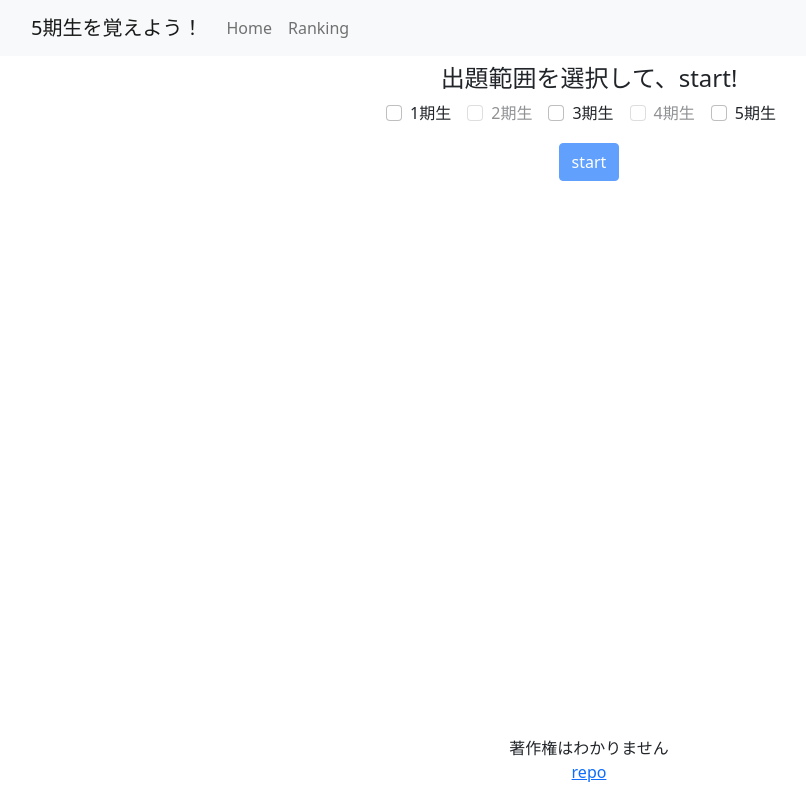
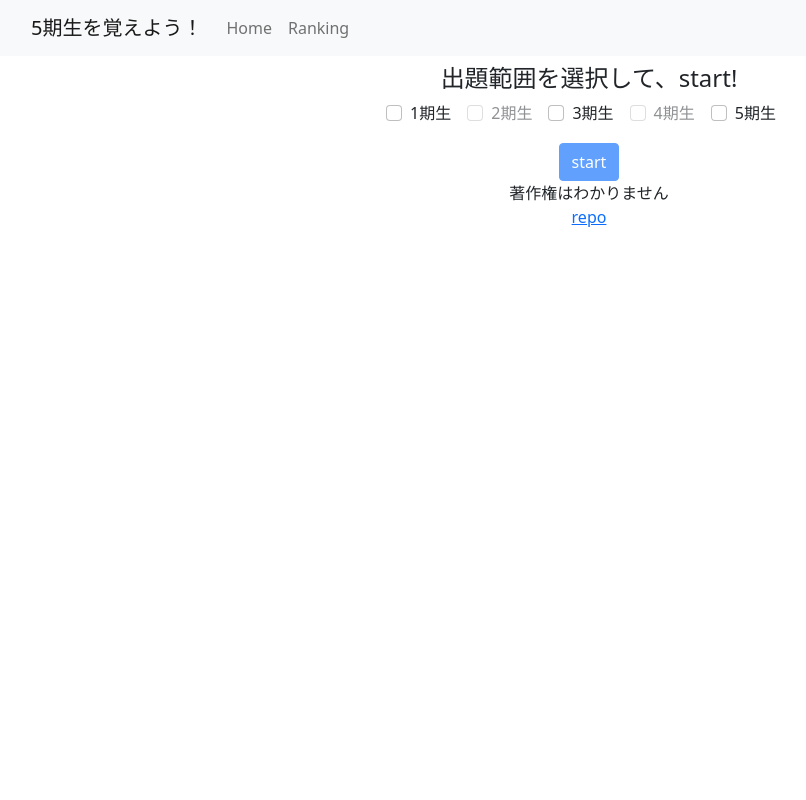
Before and after one commit to Yutarotaro/memorize-fifth-generation, a React (Create React App) app: page /game in a window 1280 px wide. Shown: the whole page, without its empty margins (51-857 px from the left). Built offline with nearby package versions, Linux system fonts and the light colour scheme.

Commit message:
スマホでも崩れないようにしてみた

```diff
--- a/src/App.css
+++ b/src/App.css
@@ -9,10 +9,19 @@
     width: auto;
 }
 
-.car {
-	height: 600px;
+
+
+@media (max-width:767.98px){
+	.car {
+		height: 400px;
+	}
 }
 
+@media screen{
+	.car {
+		height: 600px;
+	}
+}
 
 .App-logo {
   height: 40vmin;
--- a/src/App.js
+++ b/src/App.js
@@ -129,7 +129,7 @@ function Top(){
 
 function Footer() {
   return (
-    <footer className="footer fixed-bottom">
+    <footer className="footer">
         <div className="content has-text-centered">
           <p>
             著作権はわかりません
```
